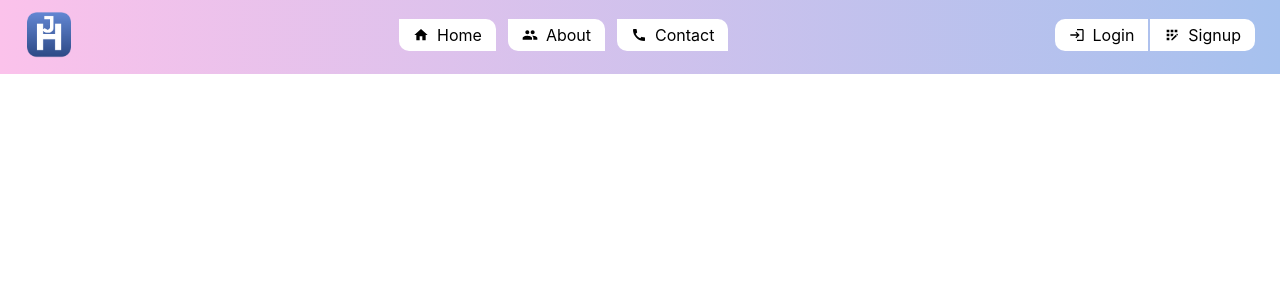
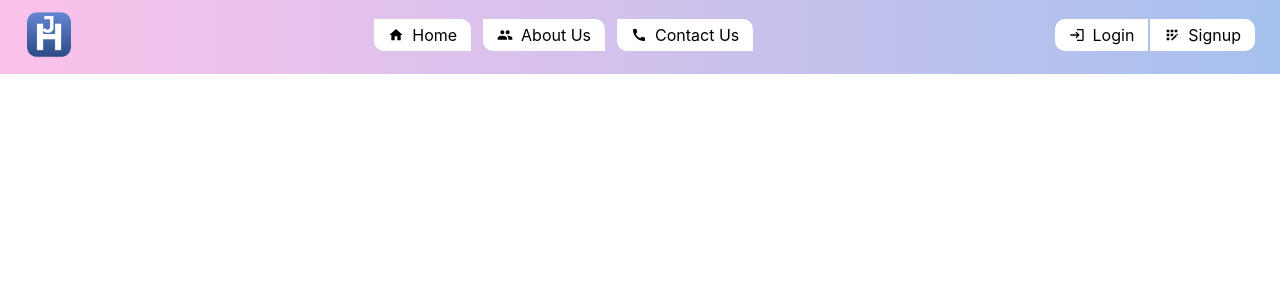
Before and after one commit to AdityaSuraj/tq-job-portal, a React (Create React App) app: page / in a window 1280 px wide. Shown: the top 300 px of the page. Built offline with nearby package versions, Linux system fonts and the light colour scheme.

Commit message:
minor change

```diff
--- a/src/components/header.jsx
+++ b/src/components/header.jsx
@@ -22,11 +22,11 @@ export default function Header() {
                         </li>
                         <li>
                             <MdPeople className="icon" />
-                            <span>About</span>
+                            <span>About Us</span>
                         </li>
                         <li>
                             <MdCall className="icons" />
-                            <span>Contact</span>
+                            <span>Contact Us</span>
                         </li>
                     </ul>
                 </nav>
```
